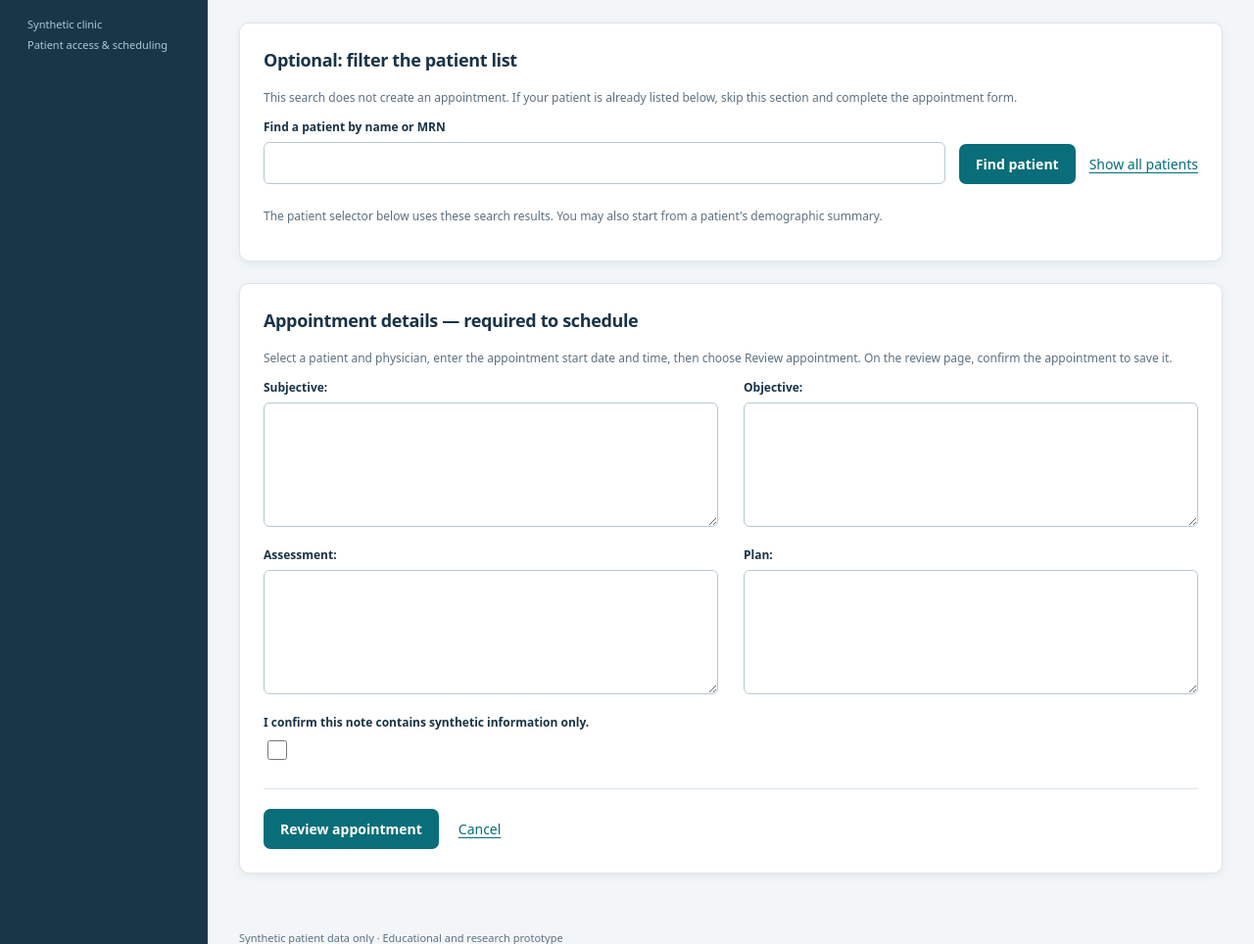
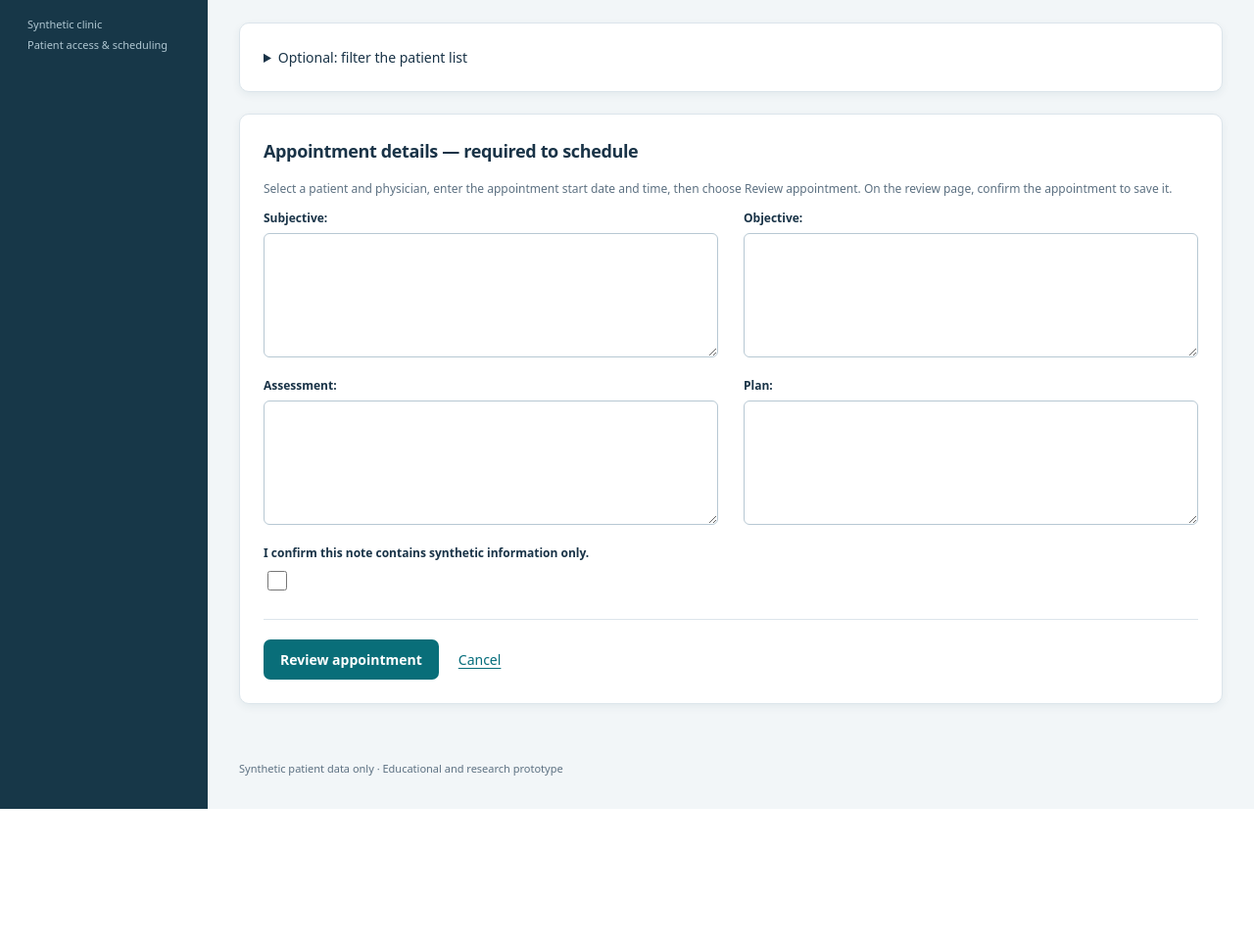
Before and after one commit to KateK77/careflow-ehr, a Django app: template careflow/scheduling/templates/scheduling/form.html in a window 1280 px wide. Shown: the part 204-1168 px from the top of the page at 98% size. After the commit the page ends 1030 px from the top, so only its background shows below. Run offline with Django 5.2, Linux system fonts and the light colour scheme; the template is opened without the code that fills it: values that come from a table or form of the project are taken from there, others are empty.

Commit message:
Collapse optional patient search to prioritize appointment form

```diff
--- a/careflow/scheduling/templates/scheduling/form.html
+++ b/careflow/scheduling/templates/scheduling/form.html
@@ -25,8 +25,8 @@
   </h1>
   <p class="muted">Enter times in {{ clinic_zone }}. All patient and visit information must be synthetic.</p>
   {% if not appointment %}
-    <section class="panel" aria-labelledby="patient-search-heading">
-      <h2 id="patient-search-heading">Optional: filter the patient list</h2>
+    <details class="panel appointment-search">
+      <summary id="patient-search-heading">Optional: filter the patient list</summary>
       <p class="small muted">This search does not create an appointment. If your patient is already listed below, skip this section and complete the appointment form.</p>
       <form method="get" class="filters">
         <div class="field grow">
@@ -42,9 +42,9 @@
       <p class="small muted">
         The patient selector below uses these search results. You may also start from a patient's demographic summary.
       </p>
-    </section>
+    </details>
   {% endif %}
-  <form method="post" class="panel" aria-labelledby="appointment-details-heading">
+  <form method="post" class="panel appointment-form" aria-labelledby="appointment-details-heading">
     <h2 id="appointment-details-heading">Appointment details — required to schedule</h2>
     <p class="small muted">Select a patient and physician, enter the appointment start date and time, then choose Review appointment. On the review page, confirm the appointment to save it.</p>
     {% csrf_token %}
```
